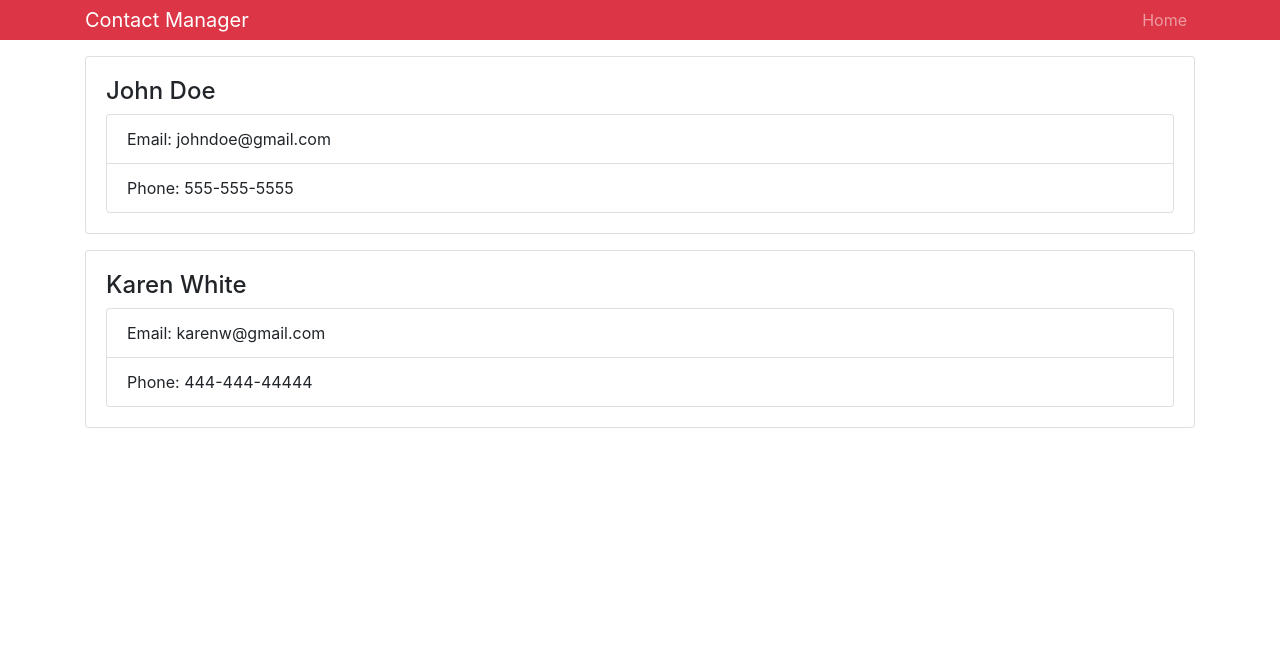
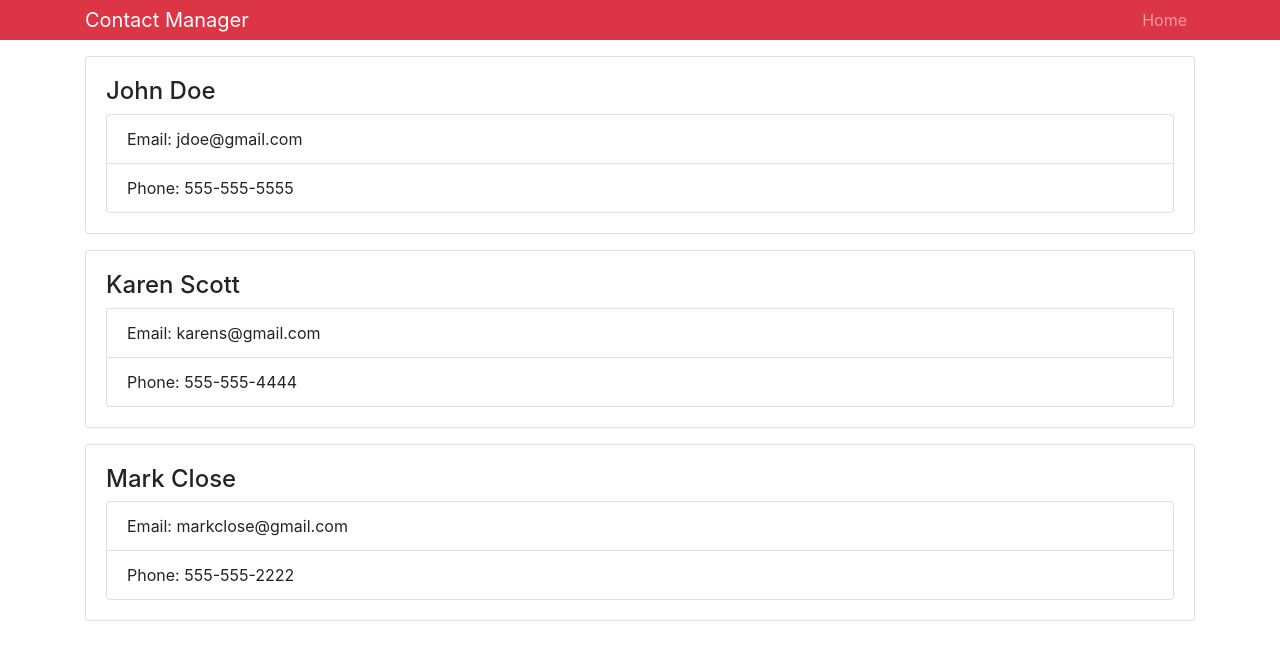
Before and after one commit to Galiant/contact-manager, a React (Create React App) app: page / in a window 1280 px wide. Shown: the top 660 px of the page. Built offline with nearby package versions, Linux system fonts and the light colour scheme.

Commit message:
Creating state

```diff
--- a/src/App.js
+++ b/src/App.js
@@ -1,6 +1,6 @@
 import React, { Component } from 'react';
 import Header from './components/Header';
-import Contact from './components/Contact';
+import Contacts from './components/Contacts';
 import 'bootstrap/dist/css/bootstrap.min.css';
 import './App.css';
 
@@ -10,16 +10,7 @@
       <div className="App">
         <Header branding="Contact Manager" />
         <div className="container">
-          <Contact
-            name="John Doe"
-            email="johndoe@gmail.com"
-            phone="555-555-5555"
-          />
-          <Contact
-            name="Karen White"
-            email="karenw@gmail.com"
-            phone="444-444-44444"
-          />
+          <Contacts />
         </div>
       </div>
     );
--- /dev/null
+++ b/src/components/Contacts.js
@@ -0,0 +1,40 @@
+import React, { Component } from 'react';
+import Contact from './Contact';
+
+class Contacts extends Component {
+  state = {
+    contacts: [
+      {
+        id: 1,
+        name: 'John Doe',
+        email: 'jdoe@gmail.com',
+        phone: '555-555-5555'
+      },
+      {
+        id: 2,
+        name: 'Karen Scott',
+        email: 'karens@gmail.com',
+        phone: '555-555-4444'
+      },
+      {
+        id: 3,
+        name: 'Mark Close',
+        email: 'markclose@gmail.com',
+        phone: '555-555-2222'
+      }
+    ]
+  };
+
+  render() {
+    const { contacts } = this.state;
+    return (
+      <div>
+        {contacts.map((contact) => (
+          <Contact key={contact.id} contact={contact} />
+        ))}
+      </div>
+    );
+  }
+}
+
+export default Contacts;
```
Also changed, not shown: src/components/Contact.js (+3 -4 lines).
